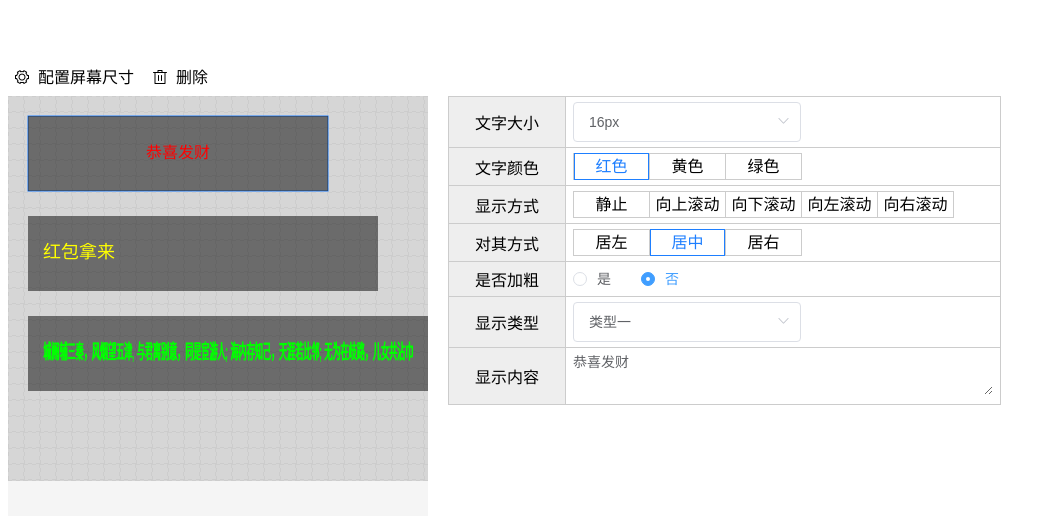
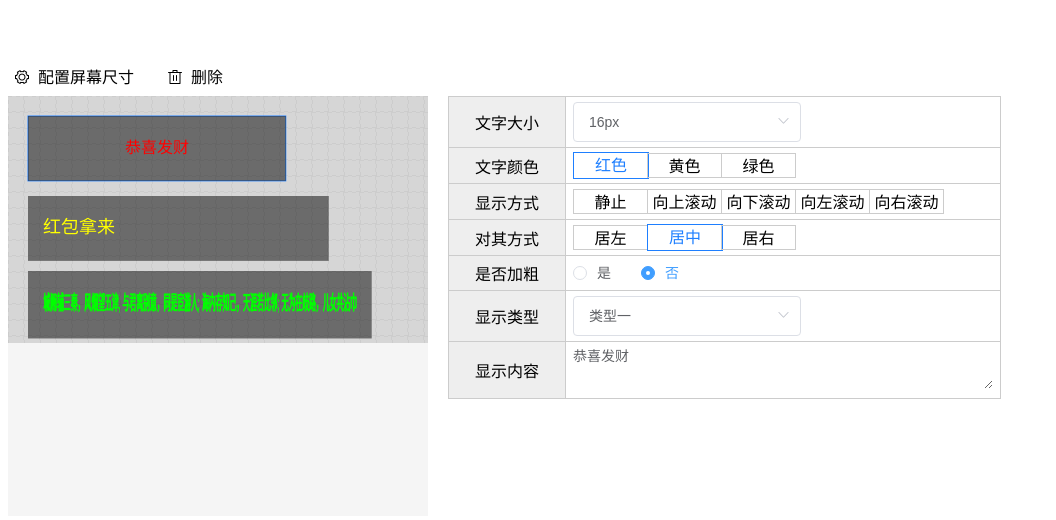
Before and after one commit to Perrywzp/led-screen-set, a Vue app: page / in a window 1280 px wide. Shown: the top 520 px of the page, without its empty margins (0-1056 px from the left). Built offline with nearby package versions, Linux system fonts and the light colour scheme.

Commit message:
处理led需求，增加实际屏区域尺寸与画布尺寸的转换

```diff
--- a/src/demo/ledPage.vue
+++ b/src/demo/ledPage.vue
@@ -27,7 +27,7 @@ export default {
         },
         {
           dictName: '类型二',
-          dictCode: '11111',
+          dictCode: '22222',
           childrenList: [
             {dictName: '关键字3', dictCode: 'key3333'},
             {dictName: '关键字4', dictCode: 'key4444'}
@@ -35,37 +35,40 @@ export default {
         }
       ],
       data: {
-        size: { width: 488, height: 448 },
+        size: { width: 4888, height: 2882 },
         areas: [{
           x: 20,
           y: 20,
-          width: 300,
-          height: 75,
+          width: 3000,
+          height: 755,
           text: '恭喜发财',
           fontColor: '#ff0000',
           fontSize: 16,
           fontWeight: 'normal',
-          horAlign: 1
+          horAlign: 1,
+          showType: '11111'
         }, {
           x: 20,
-          y: 120,
-          width: 350,
-          height: 75,
+          y: 100,
+          width: 3500,
+          height: 755,
           text: '红包拿来',
           fontColor: '#ffff00',
           fontSize: 18,
           fontWeight: 'normal',
-          horAlign: 0
+          horAlign: 0,
+          showType: '11111'
         }, {
           x: 20,
-          y: 220,
-          width: 400,
-          height: 75,
+          y: 175,
+          width: 4000,
+          height: 785,
           text: '城阙辅三秦，风烟望五津, 与君离别意，同是宦游人; 海内存知己，天涯若比邻; 无为在歧路，儿女共沾巾',
           fontColor: '#00ff00',
           fontSize: 20,
           fontWeight: 'bold',
-          horAlign: 2
+          horAlign: 2,
+          showType: '22222'
         }]
       }
     }
--- a/src/libs/ledSet/main.vue
+++ b/src/libs/ledSet/main.vue
@@ -10,18 +10,27 @@
   <div class='led-set' >
     <toolbar :size="value.size" @save="hdSave" @del="hdDel" :canDel="curIndex >= 0"></toolbar>
     <div class="led-box">
-      <div class="screen-layout" :style="{width: layout.width + 'px', height: layout.height + 'px'}">
-        <screen v-model="value.areas" @selected="selected" :size="simulateScreenSize"
+      <div class="screen-layout" :style="{width: layout.width + 'px', height: layout.height + 'px', lineHeight: layout.height + 'px'}">
+        <span v-if="showTip">请在该区域中配置屏幕尺寸</span>
+        <screen v-model="value.areas" @selected="selected" :size="simulateScreenSize" class="led-screen"
+        :layout="value.size"
         :keywords="keywords"
         :curIndex="curIndex"
-        :placeholder="placeholder"></screen>
+        :selectName="selectName"
+        :childrens="childrens"
+        :selectKey="selectKey"
+        :placeholder="placeholder"
+        @getScreenAreas="updateScreenAreas"></screen>
       </div>
       <params v-model="curRect" class="led-params" v-show="curIndex >= 0"
         :multipleLimit="multipleLimit"
         :placeholder="placeholder"
         :selectName="selectName"
         :childrens="childrens"
-        :keywords="keywords">
+        :selectKey="selectKey"
+        :keywords="keywords"
+        :newFlag="newFlag"
+        @changeNewFlag="hdNewFlag">
       </params>
     </div>
   </div>
@@ -47,38 +56,8 @@ export default {
       type: Object,
       default () {
         return {
-          size: {width: 448, height: 288},
-          areas: [{
-            x: 20,
-            y: 20,
-            width: 300,
-            height: 75,
-            text: '恭喜发财',
-            fontColor: '#c2484c',
-            fontSize: 16,
-            fontWeight: 'normal',
-            horAlign: 'left'
-          }, {
-            x: 20,
-            y: 120,
-            width: 350,
-            height: 75,
-            text: '红包拿来',
-            fontColor: '#e5de1d',
-            fontSize: 18,
-            fontWeight: 'normal',
-            horAlign: 'center'
-          }, {
-            x: 20,
-            y: 220,
-            width: 400,
-            height: 75,
-            text: '城阙辅三秦，风烟望五津, 与君离别意，同是宦游人; 海内存知己，天涯若比邻; 无为在歧路，儿女共沾巾',
-            fontColor: '#1de51d',
-            fontSize: 20,
-            fontWeight: 'bold',
-            horAlign: 'right'
-          }]
+          size: {width: 0, height: 0},
+          areas: []
         }
       }
     },
@@ -135,7 +114,9 @@ export default {
       simulateScreenSize: {
         width: 0,
         height: 0
-      }
+      },
+      showTip: false,
+      newFlag: false
     }
   },
   mounted () {
@@ -155,8 +136,14 @@ export default {
       this.value.areas[this.curIndex] = this.curRect
     }
   },
-
   methods: {
+    updateScreenAreas (areas) {
+      this.value.areas = areas
+      this.$emit('input', this.value)
+    },
+    hdNewFlag () {
+      this.newFlag = false
+    },
     bindKeyDelete () {
       document.onkeydown = e => {
         if (e.keyCode === 46 && this.curIndex >=0 ) {
@@ -165,8 +152,15 @@ export default {
       }
     },
     selected ({index, rect}) {
+      // 此处的newFlag标识值作用是防止选择区域时因showType对应的select发生change导致显示内容被清空
+      if( index >= 0 && this.curIndex >= 0 && rect.showType === this.curRect.showType ) {
+        this.newFlag = false
+      } else {
+        this.newFlag = true
+      }
       this.curRect = rect
       this.curIndex = index
+
     },
     hdSave (data) {
       this.value.size = data
@@ -184,6 +178,7 @@ export default {
         type: 'question'
       }).then(() => {
         this.value.areas.splice(this.curIndex, 1)
+        this.$emit('input', this.value)
         this.curIndex = -1
         this.$message({
           type: 'success',
@@ -193,13 +188,21 @@ export default {
     },
     clacSimulateScreenSize () {
       let simulateScreenSize = {}
-      let { size } = this.value
-      if (Number(size.width) >= Number(size.height)) {
-        simulateScreenSize.width = this.layout.width
-        simulateScreenSize.height = (size.height / size.width) * simulateScreenSize.width
-      } else {
-        simulateScreenSize.height = this.layout.height
-        simulateScreenSize.width = (size.width / size.height) * simulateScreenSize.height
+      let { width, height } = this.value.size
+      width = Number(width)
+      height = Number(height)
+      if (width === 0 || height === 0) {
+        simulateScreenSize = {width: 0, height: 0}
+        this.showTip = true
+      }else{
+        if (width >= height) {
+          simulateScreenSize.width = this.layout.width
+          simulateScreenSize.height = (height / width) * simulateScreenSize.width
+        } else {
+          simulateScreenSize.height = this.layout.height
+          simulateScreenSize.width = (width / height) * simulateScreenSize.height
+        }
+        this.showTip = false
       }
       return simulateScreenSize
     }
@@ -213,10 +216,22 @@ export default {
 }
 .led-box {
   width: 100%;
-  .screen-layout{
+  .screen-layout {
     float: left;
     margin-right: 20px;
     background: #f5f5f5;
+    position: relative;
+    span {
+      font-size: 12px;
+      color: #666;
+    }
+    text-align: center;
+  }
+  .led-screen {
+    position: absolute;
+    left: 0;
+    top: 0;
+    z-index: 10
   }
   .led-params {
     width: 54%;
--- a/src/libs/ledSet/params.vue
+++ b/src/libs/ledSet/params.vue
@@ -59,8 +59,8 @@
     <tr>
       <td align="center">显示类型</td>
       <td>
-        <el-select v-model="displayTypeIndex">
-          <el-option  v-for="(item, index) in keywords" :value="index" :key="index" :label="item[selectName]" @change="showKeywords">{{item[selectName]}}</el-option>
+        <el-select v-model="value.showType" @change="showKeywords">
+          <el-option  v-for="(item, index) in keywords" :value="item[selectKey]" :key="index" :label="item[selectName]">{{item[selectName]}}</el-option>
         </el-select>
       </td>
     </tr>
@@ -78,7 +78,6 @@
               :rows="2"
               placeholder="请输入内容"
               @keydown="hdKeyDown"
-              @click="showKeywords"
               @input="hdInput"
               :value="parseValue"
               ></textarea>
@@ -140,8 +139,17 @@ export default {
     multipleLimit: {
       type: Number,
       default: 8
+    },
+    newFlag: {
+      type: Boolean,
+      default: false
     }
   },
+  mounted () {
+    if (this.value && this.keywords.length && !this.value.showType){
+      this.value.showType = this.keywords[0][this.selectKey]
+    }
+   },
   data () {
     return {
       displayTypeIndex: 0,
@@ -174,12 +182,15 @@ export default {
           {name: '否', value: 'normal'}
         ]
       },
-      selectKeywords: [] // 对textarea正在匹配提取出来的值，这里提取的name
+      selectKeywords: [], // 对textarea正在匹配提取出来的值，这里提取的name
+
     }
   },
   computed: {
     getSelects () {
-      return this.keywords[this.displayTypeIndex] ? this.keywords[this.displayTypeIndex][this.childrens] : []
+      let {keywords, selectKey, value, childrens} = this
+      let selectTypeItem = keywords.find(item => { return item[selectKey] === value.showType })
+      return selectTypeItem ? selectTypeItem[childrens] : []
     },
     parseValue: {
       set (val) {
@@ -224,7 +235,11 @@ export default {
   },
   methods: {
     showKeywords () {
-      // this.$refs.dropdown.visible = true
+      if(this.newFlag) {
+        this.$emit('changeNewFlag')
+        return
+      }
+      this.parseValue = ''
     },
     /**
      * 查找当前光标在占位符的什么位置，前/中/后
@@ -409,14 +424,20 @@ export default {
         li {
           cursor: pointer;
           float: left;
+          box-sizing: border-box;
           width: 75px;
           height: 25px;
           line-height: 25px;
           text-align: center;
           border: 1px solid #ccc;
           margin-right: -1px;
+          &.active {
+            border:none;
+          }
           &.active span{
             margin-top: -1px;
+            margin-right: 0;
+            width: 74px;
             border: 1px solid #1E7FFF;
             color: #1E7FFF;
           }
--- a/src/libs/ledSet/screen.vue
+++ b/src/libs/ledSet/screen.vue
@@ -31,6 +31,15 @@ export default {
   name: 'led-screen',
   mixins: [mixin],
   props: {
+    layout: {
+      type: Object,
+      default () {
+         return {
+          width: 420,
+          height: 420
+        }
+      }
+    },
     size: {
       type: Object,
       default () {
@@ -114,6 +123,28 @@ export default {
       this.render()
     }
   },
+  computed: {
+    canvasRects: {
+      set (val) {
+        let {width: layoutWidth, height: layoutHeight} = this.layout
+        let {width: canvasWidth, height: canvasHeight} = this.size
+        // 这里是实际屏幕上的区域尺寸
+        let areas = val.map(item => {
+          return Object.assign( {}, item, {width: item.width * (layoutWidth / canvasWidth), height: item.height * (layoutHeight / canvasHeight)} )
+        })
+        this.$emit('getScreenAreas', areas)
+        this.$emit('selected',{index: areas.length - 1, rect: areas[areas.length - 1]})
+      },
+      get () {
+        let {width: layoutWidth, height: layoutHeight} = this.layout
+        let {width: canvasWidth, height: canvasHeight} = this.size
+        // 返回给canvas上展示用的尺寸
+        return this.value.map(item => {
+           return Object.assign( {}, item, {width: item.width * (canvasWidth / layoutWidth), height: item.height * (canvasHeight / layoutHeight)} )
+        })
+      }
+    }
+  },
   mounted () {
     this.$nextTick(() => {
       this.inited()
@@ -152,7 +183,7 @@ export default {
     },
     render () {
       this.ctx.clearRect(0, 0, this.size.width, this.size.height)
-      this.value.forEach((rect, index) => {
+      this.canvasRects.forEach((rect, index) => {
         this.drawRect(rect, index)
         this.drawText(rect)
       })
@@ -219,13 +250,14 @@ export default {
     mousedown (e) {
       let canvas = this.$refs.canvas
       // 取得当前画布上被单击的点
-      let curX = e.pageX - canvas.offsetLeft
-      let curY = e.pageY - canvas.offsetTop
+      let {left, top} = canvas.getBoundingClientRect()
+      let curX = e.pageX - left
+      let curY = e.pageY - top
       this.activeRectIndex = -1
       // 判定是点在了已有矩形框
       // 若是， 该矩形框需高亮
-      for (let i = 0; i < this.value.length; i++) {
-        let {x, y, width, height} = this.value[i]
+      for (let i = 0; i < this.canvasRects.length; i++) {
+        let {x, y, width, height} = this.canvasRects[i]
         // 判定点是否在矩形框区域内
         if (curX >= x && curX <= x + width && curY >= y && curY <= y + height) {
           this.activeRectIndex = i
@@ -262,8 +294,9 @@ export default {
       // 取得当前画布上划过的点
       let startX = this.drawingStart && this.drawingStart.x
       let startY = this.drawingStart && this.drawingStart.y
-      let curX = e.pageX - canvas.offsetLeft
-      let curY = e.pageY - canvas.offsetTop
+      let {left, top} = canvas.getBoundingClientRect()
+      let curX = e.pageX - left
+      let curY = e.pageY - top
       let diffX = curX - startX
       let diffY = curY - startY
       let x
@@ -294,8 +327,8 @@ export default {
       this.drawingRect = {x, y, width, height}
       // 起始点是不会出现在有矩形框内的， 所以只需判定另三个点即可, 被否决， 出现了交叉情况便有问题了
       this.crossedRectIndexs = []
-      for (let i = 0; i < this.value.length; i++) {
-        if (this.boolRectCross(this.drawingRect, this.value[i])) {
+      for (let i = 0; i < this.canvasRects.length; i++) {
+        if (this.boolRectCross(this.drawingRect, this.canvasRects[i])) {
           this.crossedRectIndexs.push(i)
           status = 'forbiden'
         }
@@ -304,6 +337,7 @@ export default {
       this.drawRect(this.drawingRect, '', status)
     },
     mouseout () {
+      // if (!this.isDrawing) return
       this.isDrawing = false
       this.drawingRect = ''
       this.drawingStart = ''
@@ -324,6 +358,7 @@ export default {
       }
       if (this.drawingRect) {
         let {width, height} = this.drawingRect
+        let canvasRects = this.canvasRects
         // 如果绘制区域面积太小， 则自动放弃
         if (width * height < this.options.limitRectArea) {
           this.drawingStart = ''
@@ -333,13 +368,16 @@ export default {
           return
         }
         // 新增的矩形就选中
-        this.activeRectIndex = this.value.length
-        let rect = Object.assign({}, defaultRectParams, this.drawingRect)
-        this.value.push(rect)
+
+        let showType = ''
+        if (this.keywords.length) {
+          showType = this.keywords[0][this.selectKey]
+        }
+        let rect = Object.assign({}, defaultRectParams, { showType }, this.drawingRect)
+        this.activeRectIndex = canvasRects.push(rect)
+        this.canvasRects = canvasRects
         this.drawingStart = ''
         this.drawingRect = ''
-        this.$emit('selected', {index: this.activeRectIndex, rect})
-        this.$emit('input', this.value)
       } else {
         this.activeRectIndex < 0 && this.$emit('selected', {index: -1, rect: {}})
       }
--- a/src/libs/ledSet/toolbar.vue
+++ b/src/libs/ledSet/toolbar.vue
@@ -9,28 +9,28 @@
 
 <template>
   <div class="led-toolbar">
-    <span v-popover:popover><i :class="options.iconsClass.set"></i>配置屏幕尺寸</span>
-    <span @click="canDel && del()" :class="{'disabled': !canDel}" ><i :class="options.iconsClass.del"></i>删除</span>
-    <em>{{layoutDesc}}</em>
     <el-popover
-      ref="popover"
-      placement="bottom"
+      placement="bottom-start"
       width="300"
       v-model="setFormVisible"
       trigger="click">
-      <el-form ref="form" :model="formVal" :rules="rules" label-width="52px" style="width: 260px;margin: 0 auto;">
+      <el-form ref="ruleForm" :model="formVal" :rules="rules" label-width="52px" style="width: 260px;margin: 0 auto;">
         <el-form-item label="屏宽" prop="width">
-          <el-input v-model.number="formVal.width" name="width"><template slot="append">像素</template></el-input>
+          <el-input type="age" v-model.number="formVal.width" name="width"><template slot="append">像素</template></el-input>
         </el-form-item>
         <el-form-item label="屏高" prop="height">
-          <el-input v-model.number="formVal.height" name="height"><template slot="append">像素</template></el-input>
+          <el-input type="age" v-model.number="formVal.height" name="height"><template slot="append">像素</template></el-input>
         </el-form-item>
       </el-form>
       <div style="float: right;">
         <el-button type="primary"  @click="confirm">确定</el-button>
         <el-button @click="setFormVisible = false">取消</el-button>
       </div>
-  </el-popover>
+      <span slot="reference" ><i :class="options.iconsClass.set"></i>配置屏幕尺寸</span>
+    </el-popover>
+    <span @click="canDel && del()" :class="{'disabled': !canDel}" ><i :class="options.iconsClass.del"></i>删除</span>
+    <em>{{layoutDesc}}</em>
+
   </div>
 </template>
 <script>
@@ -63,20 +63,25 @@ export default {
     }
   },
   data () {
+    let that = this
     let validWidth = (rule, value, callback) => {
       valid(callback)
     }
     let validHeight = (rule, value, callback) => {
-      this.$refs.form.validateField('width')
+      that.$refs.ruleForm.validateField('width')
       valid(callback)
     }
     let valid = (callback) => {
       let {width, height} = this.formVal
-      let rate = width / height
-      if (rate >= 1 / 10 && rate <= 10) {
-        callback()
+      if ( width <= 0 || height <= 0) {
+        callback(new Error('屏宽高需为正整数'))
       } else {
-        callback(new Error('屏宽高比应既要<=10且要>=0.1'))
+        let rate = width / height
+        if (rate >= 1 / 10 && rate <= 10) {
+          callback()
+        } else {
+          callback(new Error('屏宽高比应既要<=10且要>=0.1'))
+        }
       }
     }
     return {
@@ -87,14 +92,14 @@ export default {
         height: this.size.height
       },
       rules: {
-        width: [{required: true, message: '请输入屏宽', trigger: 'blur'}, {type: 'number', message: '屏宽必须为数字值'}, { validator: validWidth, trigger: 'blur' }],
-        height: [{required: true, message: '请输入屏高', trigger: 'blur'}, {type: 'number', message: '屏高必须为数字值'}, { validator: validHeight, trigger: 'blur' }]
+        width: [{type: 'number', message: '屏宽必须为数字值'}, {required: true, type: 'number', message: '请输入屏宽', trigger: 'blur'}, { validator: validWidth, trigger: 'blur' }],
+        height: [{type: 'number', message: '屏高必须为数字值'}, {required: true, type: 'number', message: '请输入屏高', trigger: 'blur'}, { validator: validHeight, trigger: 'blur' }]
       }
     }
   },
   methods: {
     confirm () {
-      this.$refs.form.validate((valid) => {
+      this.$refs.ruleForm.validate((valid) => {
         if (valid) {
           let {width, height} = this.formVal
           this.$emit('save', this.formVal)
```
Also changed, not shown: 1 other file (tests, documents, lock files or other folders).
